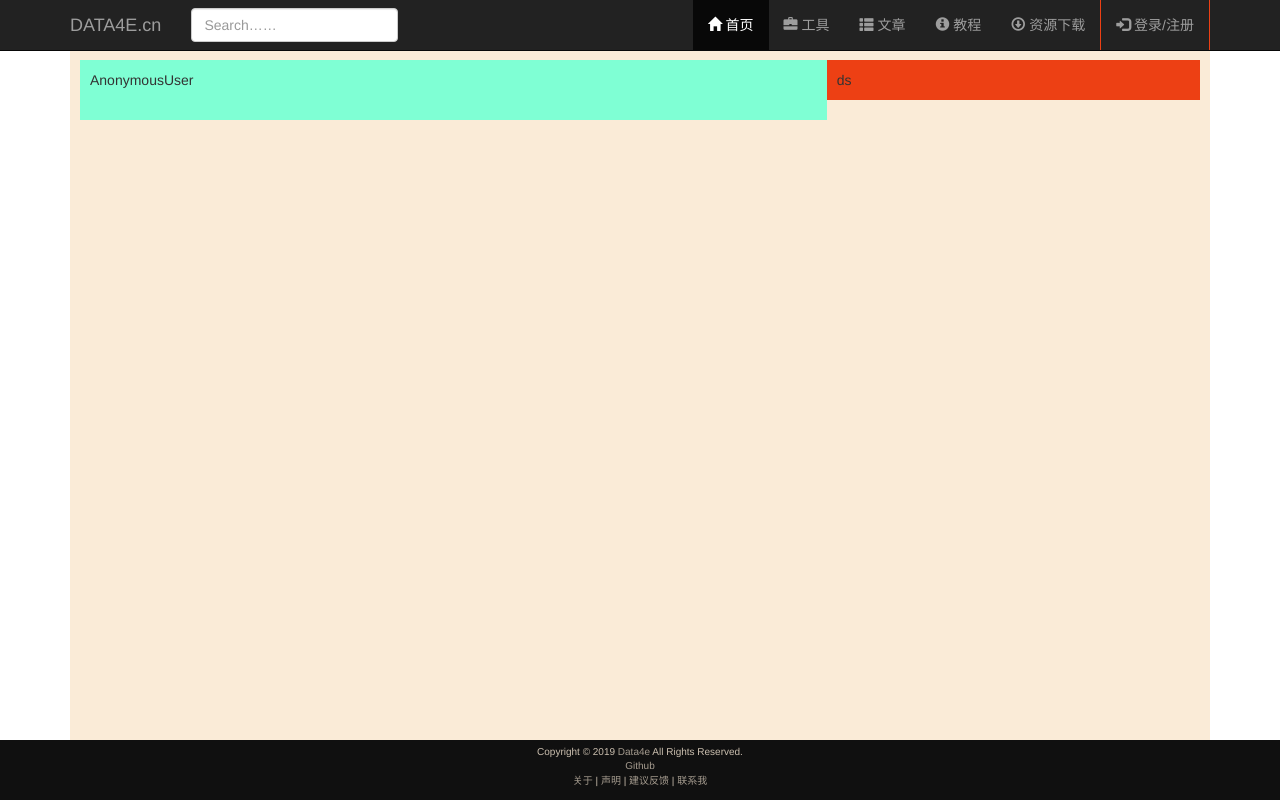
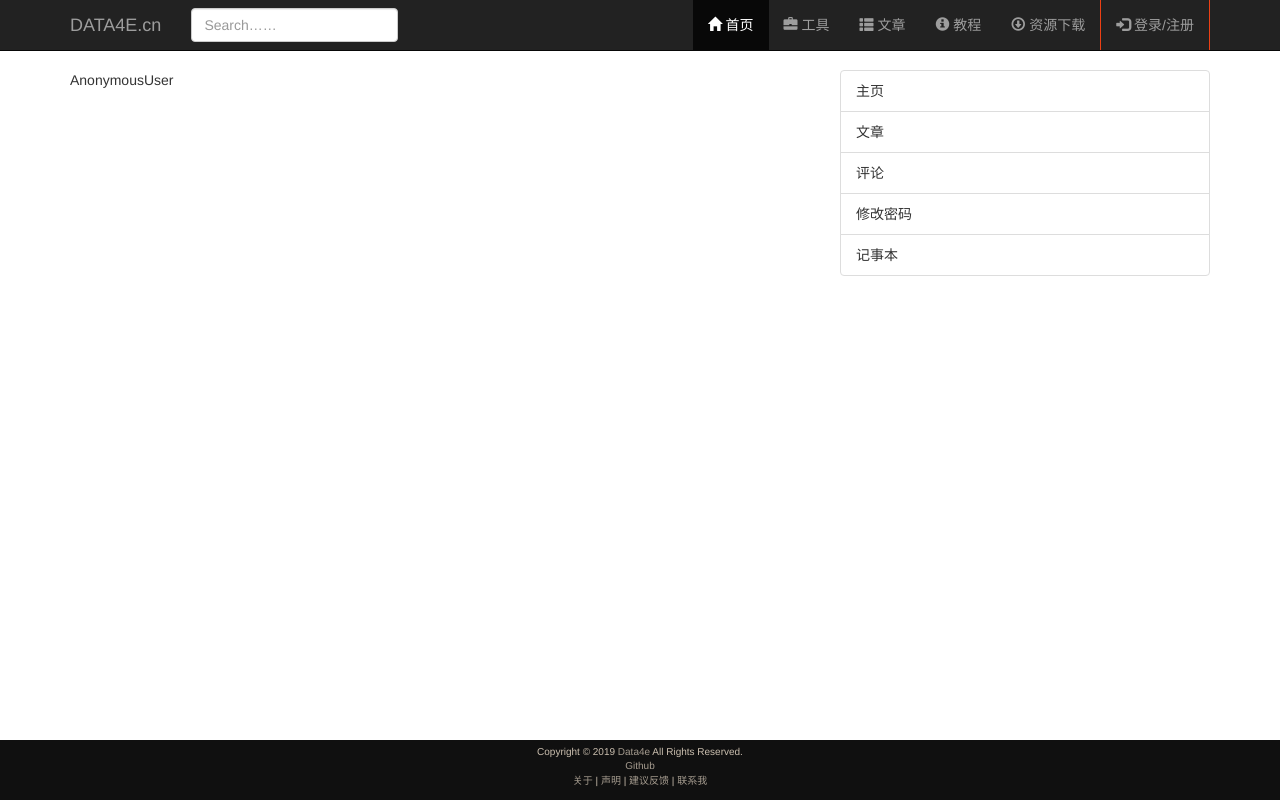
Before and after one commit to data4e/data4e, a Django app: template templates/profile.html in a window 1280 px wide. Run offline with Django 3.2, Linux system fonts and the light colour scheme; the template is opened without the code that fills it, so the values that code supplies are empty; some libraries are stand-ins or nearby versions.

Commit message:
修改个人中心

```diff
--- a/static/style.css
+++ b/static/style.css
@@ -51,8 +51,8 @@ footer{
     min-height: calc(100vh - 60px);
     max-width: 1140px;
     margin: auto;
-    background-color: antiquewhite;
-    padding: 60px 10px 10px 10px;
+    /*background-color: antiquewhite;*/
+    padding-top: 60px;
 }
 /*登录部分*/
 .login-content{
@@ -67,10 +67,10 @@ footer{
 
 /*二级base部分。base-content.html , 用于内页布局的页面继承*/
 .content-left{
-    background-color: aquamarine;
-    padding: 10px;
+    /*background-color: aquamarine;*/
+    padding: 10px 10px 10px 0;
 }
 .content-right{
-    background-color: #ed4014;
-    padding: 10px;
+    /*background-color: #ed4014;*/
+    padding: 10px 0 10px 10px;
 }
--- a/templates/profile.html
+++ b/templates/profile.html
@@ -9,5 +9,11 @@
     </div>
 {% endblock %}
 {% block content-right %}
-    ds
+    <ul class="list-group">
+        <li class="list-group-item">主页</li>
+        <li class="list-group-item">文章</li>
+        <li class="list-group-item">评论</li>
+        <li class="list-group-item">修改密码</li>
+        <li class="list-group-item">记事本</li>
+    </ul>
 {% endblock %}
```
